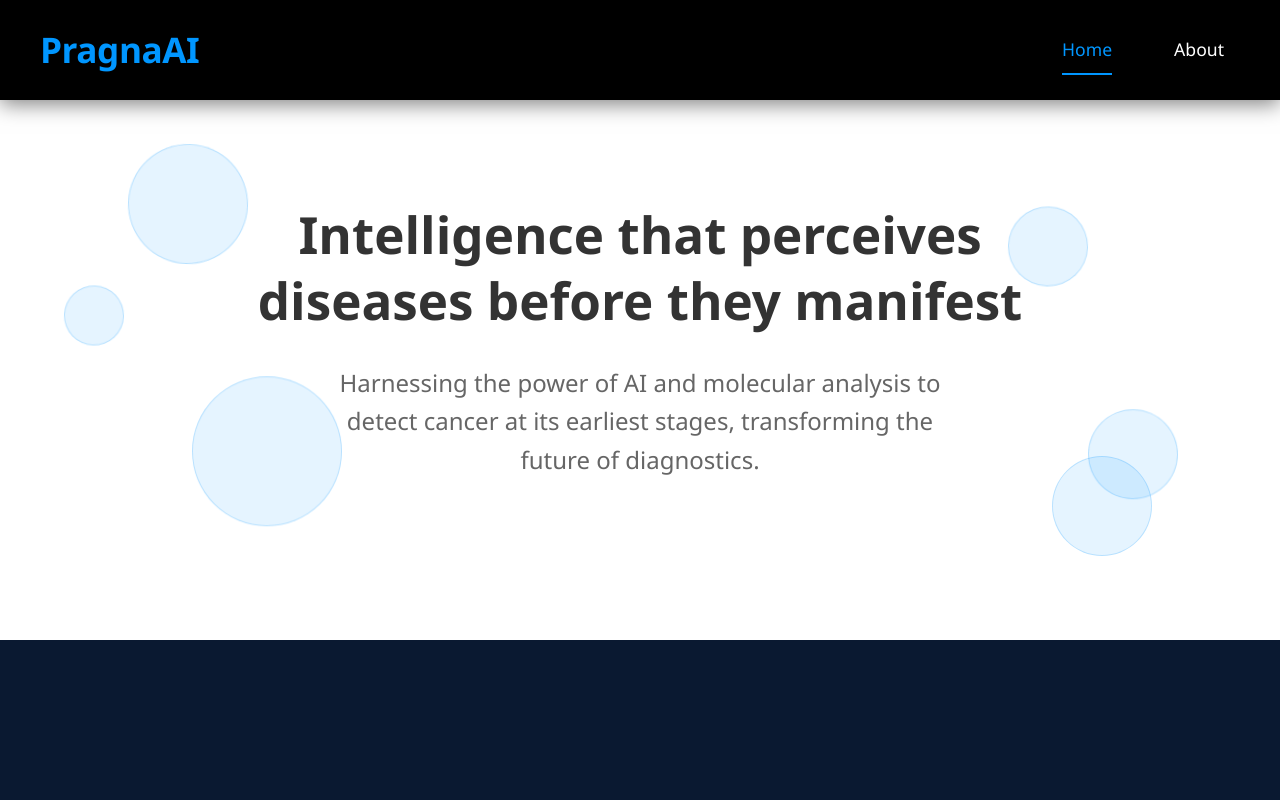
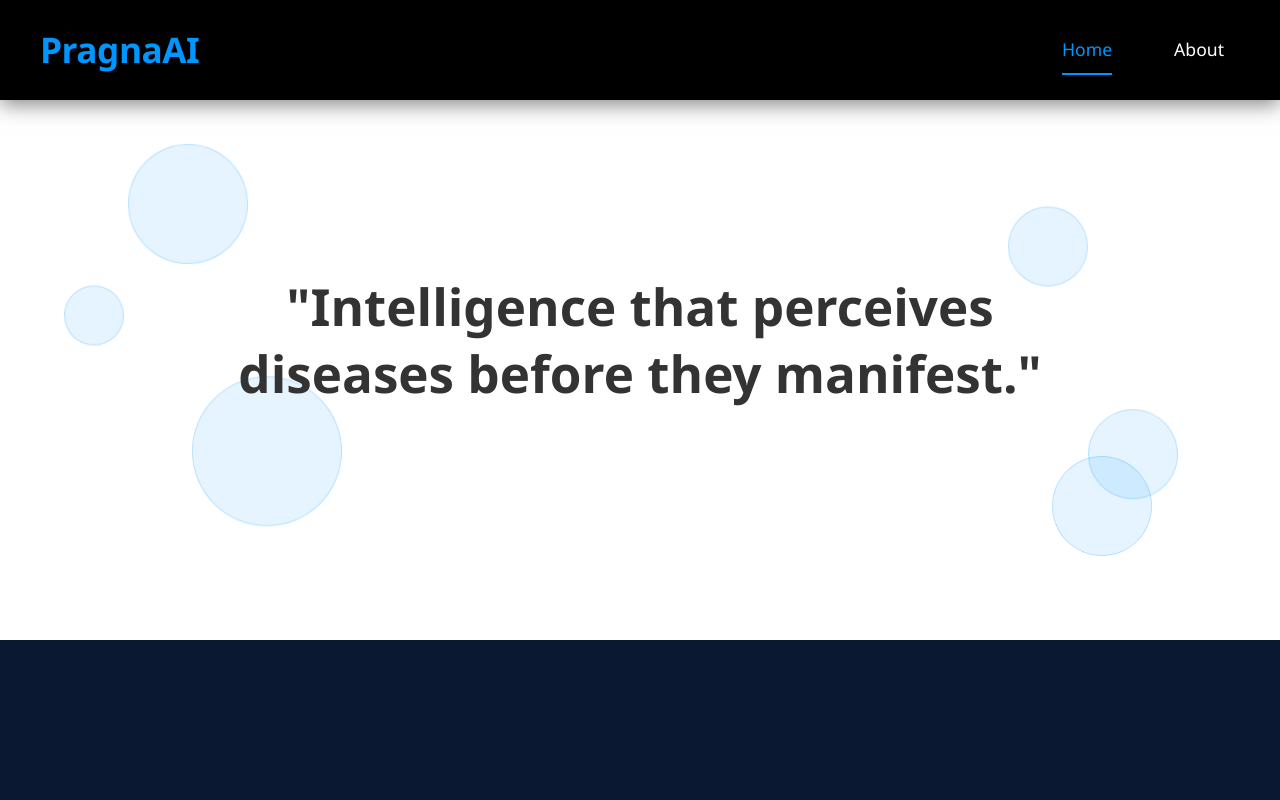
Before and after one commit to pragna-ai-bio/Introduction_to_PragnaAI, a plain HTML site: page index.html in a window 1280 px wide. Shown: the top 800 px of the page. Drawn offline with Linux system fonts and the light colour scheme.

Commit message:
Modify tagline and subtext in index.html
Updated tagline text for clarity and consistency.

```diff
--- a/index.html
+++ b/index.html
@@ -690,8 +690,7 @@
 
             <div class="hero-content">
                 <div class="tagline-container">
-                    <h1 class="tagline">Intelligence that perceives diseases before they manifest</h1>
-                    <p class="tagline-subtext">Harnessing the power of AI and molecular analysis to detect cancer at its earliest stages, transforming the future of diagnostics.</p>
+                    <h1 class="tagline">"Intelligence that perceives diseases before they manifest."</h1>
                 </div>
             </div>
         </section>
```
